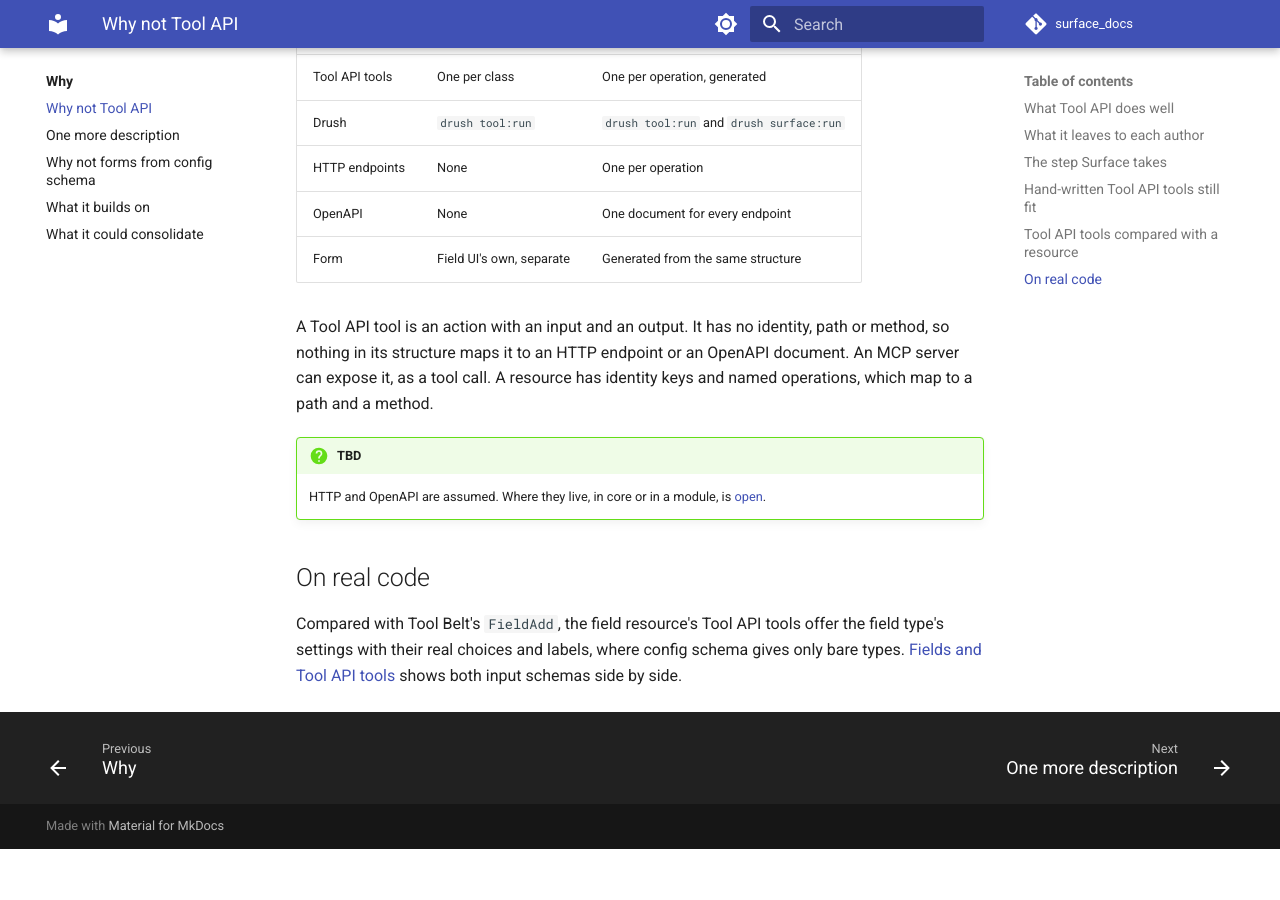
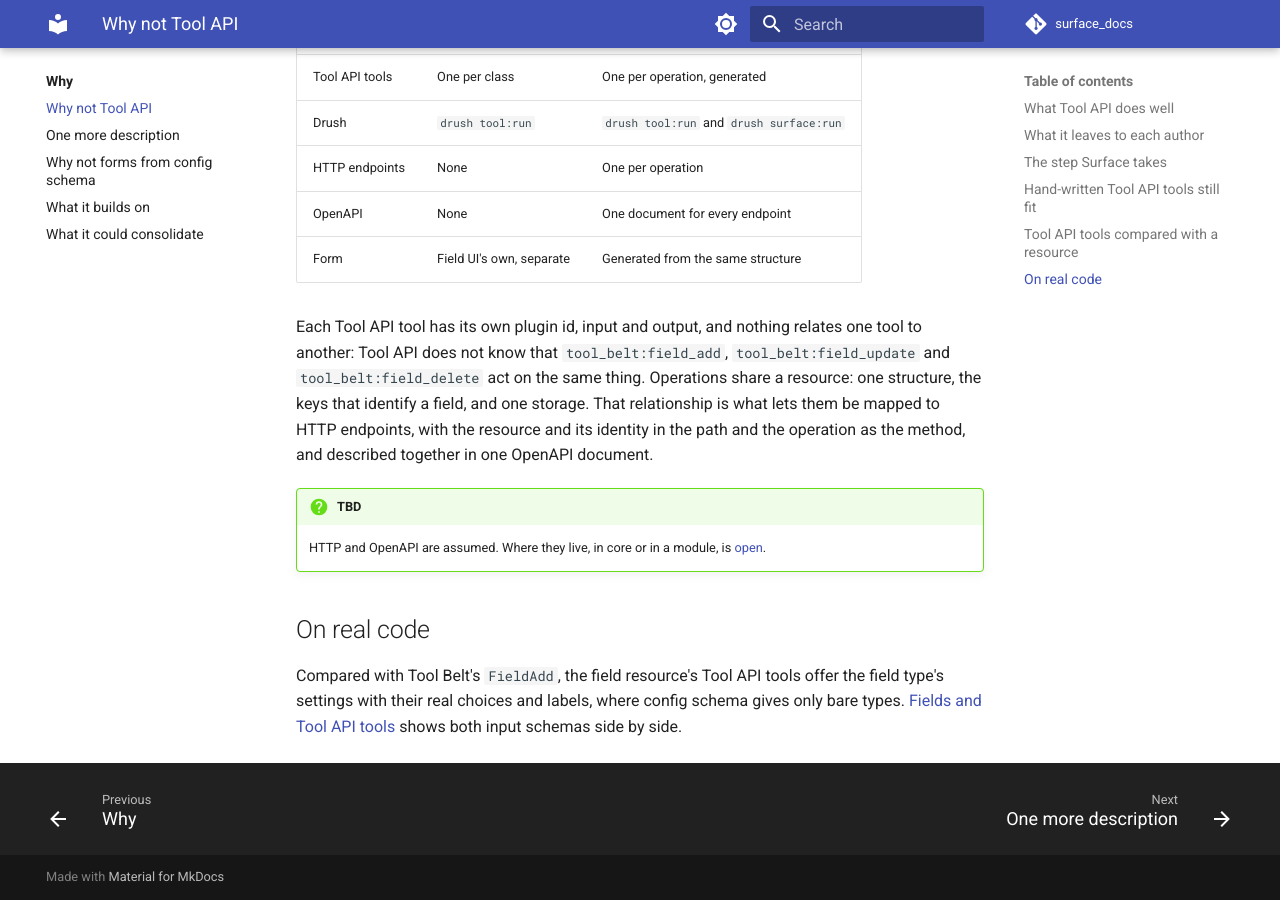
Before and after one commit to mlander/surface_docs, an MkDocs documentation site: the page built from docs/why/not-tool-api.md, in a window 1280 px wide and 900 px high, scrolled down 2228 px. Built offline with MkDocs 1.6.1 and Material for MkDocs 9.7.7, drawn with Linux system fonts in a browser that asks for light colours; comment, search, counter and statistics services are not loaded; before the commit the page ends 3077 px from its top, so only the background shows below that.

Commit message:
Why not Tool API: the difference is that tools are unrelated, operations share a resource

```diff
--- a/docs/why/not-tool-api.md
+++ b/docs/why/not-tool-api.md
@@ -59,7 +59,7 @@ What each gives:
 | OpenAPI | None | One document for every endpoint |
 | Form | Field UI's own, separate | Generated from the same structure |
 
-A Tool API tool is an action with an input and an output. It has no identity, path or method, so nothing in its structure maps it to an HTTP endpoint or an OpenAPI document. An MCP server can expose it, as a tool call. A resource has identity keys and named operations, which map to a path and a method.
+Each Tool API tool has its own plugin id, input and output, and nothing relates one tool to another: Tool API does not know that `tool_belt:field_add`, `tool_belt:field_update` and `tool_belt:field_delete` act on the same thing. Operations share a resource: one structure, the keys that identify a field, and one storage. That relationship is what lets them be mapped to HTTP endpoints, with the resource and its identity in the path and the operation as the method, and described together in one OpenAPI document.
 
 !!! question "TBD"
     HTTP and OpenAPI are assumed. Where they live, in core or in a module, is [open](../open/later.md).
```
